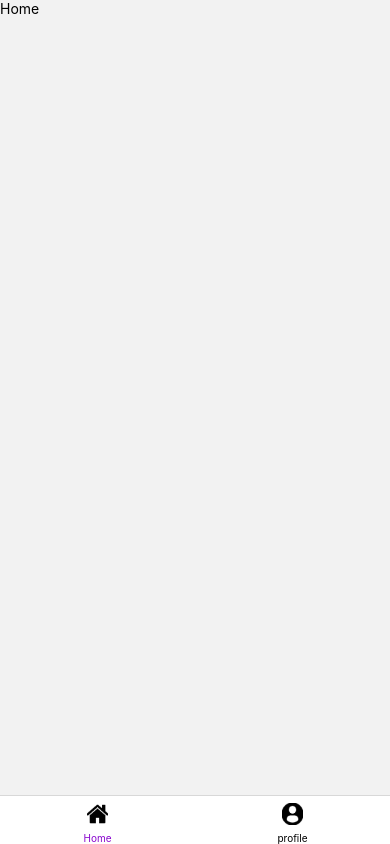
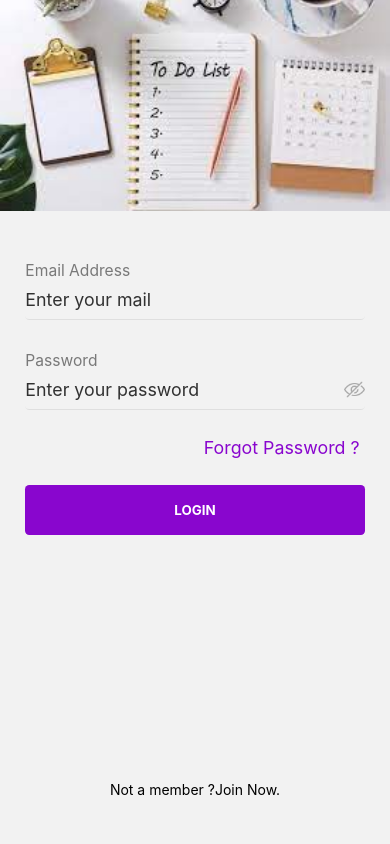
Before and after one commit to bhogeminal/Todolistpractice, a React Native app: screen / in a window 390 px wide. Built offline with nearby package versions, Linux system fonts and the light colour scheme.

Commit message:
add data

```diff
--- a/src/Navigation/Routes.js
+++ b/src/Navigation/Routes.js
@@ -7,7 +7,7 @@ import Homestack from './Homestack';
 const Routes = () => {
   return (
     <NavigationContainer>
-{true?Homestack():  Authstack()}
+{false?Homestack():  Authstack()}
       </NavigationContainer>
   )
 }
--- a/src/components/TextInputwithLabels.js
+++ b/src/components/TextInputwithLabels.js
@@ -4,9 +4,11 @@ import { Scale, verticalScale, moderateScale, scale, moderateVerticalScale } fro
 import colors from '../styles/colors'
 import { Colors } from 'react-native/Libraries/NewAppScreen'
 
-const TextInputwithLabels = ({ label, placeholder, onchangeText,
+const TextInputwithLabels = ({ label, placeholder, onchangeText,value,
     inputstyle = {}, rightIcon, onPressRight, ...props }) => {
     console.log(onPressRight)
+
+
     return (
         <View style={{ ...styles.inputstyle,...inputstyle }}>
             <Text style={styles.labelstyle}>{label}</Text>
@@ -15,6 +17,8 @@ const TextInputwithLabels = ({ label, placeholder, onchangeText,
                     placeholder={placeholder}
                     style={styles.inlinestyle}
                     {...props}
+                 value={value}
+                 onchangeText={onchangeText}
                 />
                 {!!rightIcon ?
                     <TouchableOpacity activeOpacity={0.8}
--- a/src/screen/Login/Login.js
+++ b/src/screen/Login/Login.js
@@ -8,6 +8,14 @@ import Buttoncomp from '../../components/Buttoncomp'
 import navigationStrings from '../../constant/navigationStrings'
 const Login = ({navigation}) => {
   const[isvisible,setisvisible] =useState(true)
+  const[inputField,setinputField] =useState({
+    username:'',
+    password:''
+  })
+  const changeHandler=(value,field)=>{
+console.log("value",value);
+setinputField({...inputField,[field]:value})
+  }
   return (
     <View style={styles.container}>
       <View>
@@ -20,13 +28,15 @@ const Login = ({navigation}) => {
           placeholder="Enter your mail"
           inputstyle={{marginBottom: moderateVerticalScale(28)}}
           keyboardType='email-address'
-
+          value={inputField?.username}
+          onchangeText={(val)=>changeHandler(val,'username')}
           />
         <TextInputwithLabels label="Password"
           placeholder="Enter your password"
         secureTextEntry={isvisible}
         rightIcon={isvisible?imagepath.HideEye:imagepath.Eye}
         onPressRight={()=>setisvisible(!isvisible)}
+
       />
       <TouchableOpacity activeOpacity={0.7}
       style={styles.forgotview} onPress={()=>navigation.navigate(navigationStrings.FORGOTPASSWORD)}>
```
